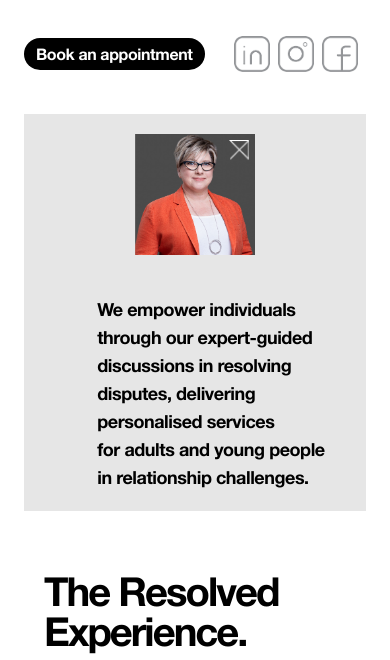
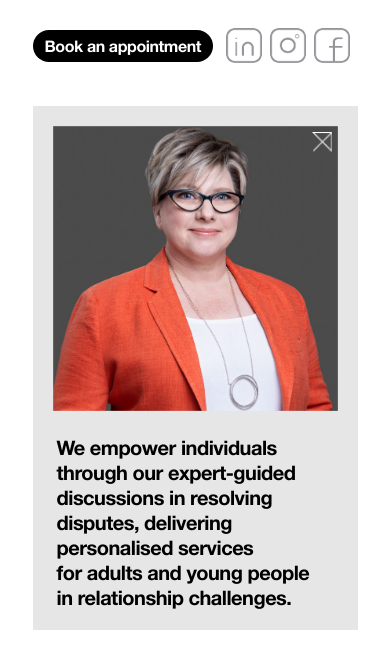
Before and after one commit to ScottL99/Web_Resolved_Mediation, a React (Vite) app: page / in a window 390 px wide. Shown: the part 441-1101 px from the top of the page. Built offline with nearby package versions, Linux system fonts and the light colour scheme.

Commit message:
4-Jan-v1

```diff
--- a/src/components/Footer.jsx
+++ b/src/components/Footer.jsx
@@ -11,7 +11,7 @@ const Footer = () => {
     >
       <LogoFooter />
       <div className="flex flex-col pl-4 lg:pl-[3.75rem] pr-4">
-        <h5 className="mb-2 text-2xl font-HN_Bold text-lightOrange">
+        <h5 className=" mt-4 sm:mt-0 mb-1 sm:mb-2 text-2xl font-HN_Bold text-lightOrange">
           {findUs}
         </h5>
         {address.map((add, index) => (
@@ -28,7 +28,7 @@ const Footer = () => {
         ))}
       </div>
       {/* orange bar on the bottom */}
-      <div className="absolute w-full h-6 bottom-0 left-[3rem] sm:left-[5rem]  lg:left-[11.75rem] bg-orange"></div>
+      <div className="absolute w-full h-3 lg:h-6 bottom-0 left-[3rem] sm:left-[5rem]  lg:left-[11.75rem] bg-orange"></div>
     </div>
   );
 };
--- a/src/components/WhatWeDo.jsx
+++ b/src/components/WhatWeDo.jsx
@@ -30,7 +30,7 @@ const WhatWeDo = () => {
           {whereWeAreContent1.map((text, index) => (
             <h5
               key={index}
-              className="xs:mx-3 sm:mx-12 lg:mx-0 text-lg xs:text-xl sm:text-3xl xl:text-5xl xxl:text-6xl font-HN_Bold tracking-tight hover:scale-105 transition-all hover:text-charcoal"
+              className="whitespace-nowrap xs:mx-3 sm:mx-12 lg:mx-0 leading-tight lg:leading-normal text-xl sm:text-3xl xl:text-5xl xxl:text-6xl font-HN_Bold tracking-tight hover:scale-105 transition-all hover:text-charcoal"
             >
               {text.content}
               <br />
--- a/src/components/subComponents/Intro.jsx
+++ b/src/components/subComponents/Intro.jsx
@@ -11,15 +11,15 @@ const Intro = () => {
       transition={{ duration: 0.75, delay: 0.25 }}
       viewport={{ once: true }}
     >
-      <div className="relative flex flex-1 flex-col lg:flex-row mt-2 lg:mt-10 p-5 lg:p-10 justify-around items-center bg-gray group/mobile">
-        <div className="flex w-[40%] group overflow-hidden ">
-          <div className="relative flex-1 lg:h-[300px] xl:h-[450px] xxl:h-[530px] [transform-style:preserve-3d] lg:group-hover:[transform:rotateY(180deg)] group transition-all duration-1000">
+      <div className="relative flex flex-1 flex-col sm:flex-row mt-2 lg:mt-10 p-5 lg:p-10 justify-around items-start sm:items-center bg-gray group/mobile">
+        <div className="flex sm:w-[40%] group overflow-hidden ">
+          <div className="relative flex-1 max-w-[285px] sm:max-w-none lg:h-[300px] xl:h-[450px] xxl:h-[530px] [transform-style:preserve-3d] lg:group-hover:[transform:rotateY(180deg)] group transition-all duration-1000">
             <img
               src={squarePortrait}
               alt="portrait"
-              className="lg:absolute flex object-contain "
+              className="lg:absolute flex object-contain"
             ></img>
-            <div className="absolute sm:hidden lg:flex inset-0 bg-charcoal [transform:rotateY(180deg)] [backface-visibility:hidden]">
+            <div className="absolute hidden lg:flex inset-0 bg-charcoal [transform:rotateY(180deg)] [backface-visibility:hidden]">
               <p className="flex items-center justify-center text-white text-xs  xl:text-base xxl:text-xl font-HN_Regular p-5">
                 {introPortrait[0]}
               </p>
@@ -31,11 +31,11 @@ const Intro = () => {
             ></img>
           </div>
         </div>
-        <div className="flex flex-col flex-1 mt-10 lg:mt-0 justify-center ">
+        <div className="flex flex-col flex-1 mt-6 sm:mt-0 justify-center ">
           {introContent.map((text, index) => (
             <p
               key={index}
-              className="text-lg sm:text-2xl lg:text-3xl xl:text-5xl xxl:text-7xl ml-8 lg:ml-16 xl:ml-24 font-HN_Bold tracking-tight hover:scale-105 transition-all hover:text-charcoal"
+              className="whitespace-nowrap leading-tight lg:leading-normal text-xl sm:text-2xl lg:text-3xl xl:text-5xl xxl:text-7xl ml-1 sm:ml-8 lg:ml-16 xl:ml-24 font-HN_Bold tracking-tight hover:scale-105 transition-all hover:text-charcoal"
             >
               {text.content}
               <br />
@@ -43,7 +43,7 @@ const Intro = () => {
           ))}
         </div>
         <div className="absolute flex lg:hidden flex-1 h-full  top-0 right-0 opacity-0 group-hover/mobile:opacity-100 bg-charcoal transition-all duration-500 ">
-          <p className="flex flex-1 p-5 sm:p-16 text-white text-xs xs:text-sm sm:text-lg font-HN_Regular ">
+          <p className="flex flex-1 p-4 text-white text-sm font-HN_Regular ">
             {introPortrait[0]}
           </p>
         </div>
--- a/src/components/subComponents/LogoFooter.jsx
+++ b/src/components/subComponents/LogoFooter.jsx
@@ -16,12 +16,12 @@ const LogoFooter = () => {
         <img
           alt="logo_resolved_mediation"
           src={logo_words_white}
-          className="ml-2 sm:ml-4 h-4 sm:h-5 lg:h-7 "
+          className="ml-2 sm:ml-4 h-4 sm:h-5  "
         ></img>
         <img
           alt="logo"
           src={logo}
-          className="ml-[6px] sm:ml-[9px] lg:ml-3 h-6 sm:h-7 lg:h-10 group-hover:scale-110 group-hover:translate-x-1 transition-all duration-500 "
+          className="ml-[6px] sm:ml-[9px] lg:ml-2 h-6 sm:h-7 group-hover:scale-110 group-hover:translate-x-1 transition-all duration-500 "
         ></img>
       </Link>
       <div className="flex flex-col justify-end px-4 mb-1 sm:mb-0">
--- a/src/components/subComponents/LogoHeader.jsx
+++ b/src/components/subComponents/LogoHeader.jsx
@@ -6,12 +6,12 @@ const Logo = () => {
       <img
         alt="logo_resolved_mediation"
         src={logo_words_white}
-        className="ml-2 sm:ml-3 xl:ml-4 h-4 sm:h-5 xl:h-7 "
+        className="ml-2 sm:ml-3 xl:ml-4 h-4 xl:h-5 "
       ></img>
       <img
         alt="logo"
         src={logo}
-        className="ml-[6px] sm:ml-[9px] lg:ml-3 h-6 sm:h-7 xl:h-9 group-hover:scale-125 group-hover:translate-x-2 transition-all duration-500 "
+        className="ml-[6px] sm:ml-[9px] lg:ml-3 h-6 xl:h-7 group-hover:scale-125 group-hover:translate-x-2 transition-all duration-500 "
       ></img>
     </div>
   );
--- a/src/components/subComponents/Questions.jsx
+++ b/src/components/subComponents/Questions.jsx
@@ -13,11 +13,11 @@ const Questions = () => {
   const switchContent = (num) => setContentNum(num);
 
   return (
-    <section className="flex flex-col my-10 p-5 z-0 overflow-hidden relative">
+    <section className="flex flex-col my-10 px-5 z-0 overflow-hidden relative">
       <button
         className={`${
-          toggle ? "translate-y-0" : "-translate-y-full"
-        } absolute flex flex-1 lg:hidden bg-charcoal text-white font-HN_Regular text-xs xs:text-sm sm:text-xl  h-full z-10 top-0 transition-all duration-500 px-5 sm:px-10 text-left items-center`}
+          toggle ? "translate-y-0 opacity-100" : "-translate-y-full opacity-0"
+        } absolute flex flex-1 lg:hidden bg-charcoal text-white font-HN_Regular text-xs xs:text-sm sm:text-xl  h-full z-10 top-0 left-0 transition-all duration-500 mx-5 px-5 sm:px-10 text-left items-center`}
         onClick={() => setToggle((prog) => !prog)}
       >
         <p>
--- a/src/components/subComponents/Services.jsx
+++ b/src/components/subComponents/Services.jsx
@@ -153,7 +153,7 @@ const Services = () => {
       <img
         src={dashLine_horizontal}
         alt="dashLine_horizontal"
-        className="h-1 object-cover sm:px-2 lg:px-4"
+        className="h-1 object-cover px-6 sm:px-2 lg:px-4"
       />
       <div
         className={`${
```
